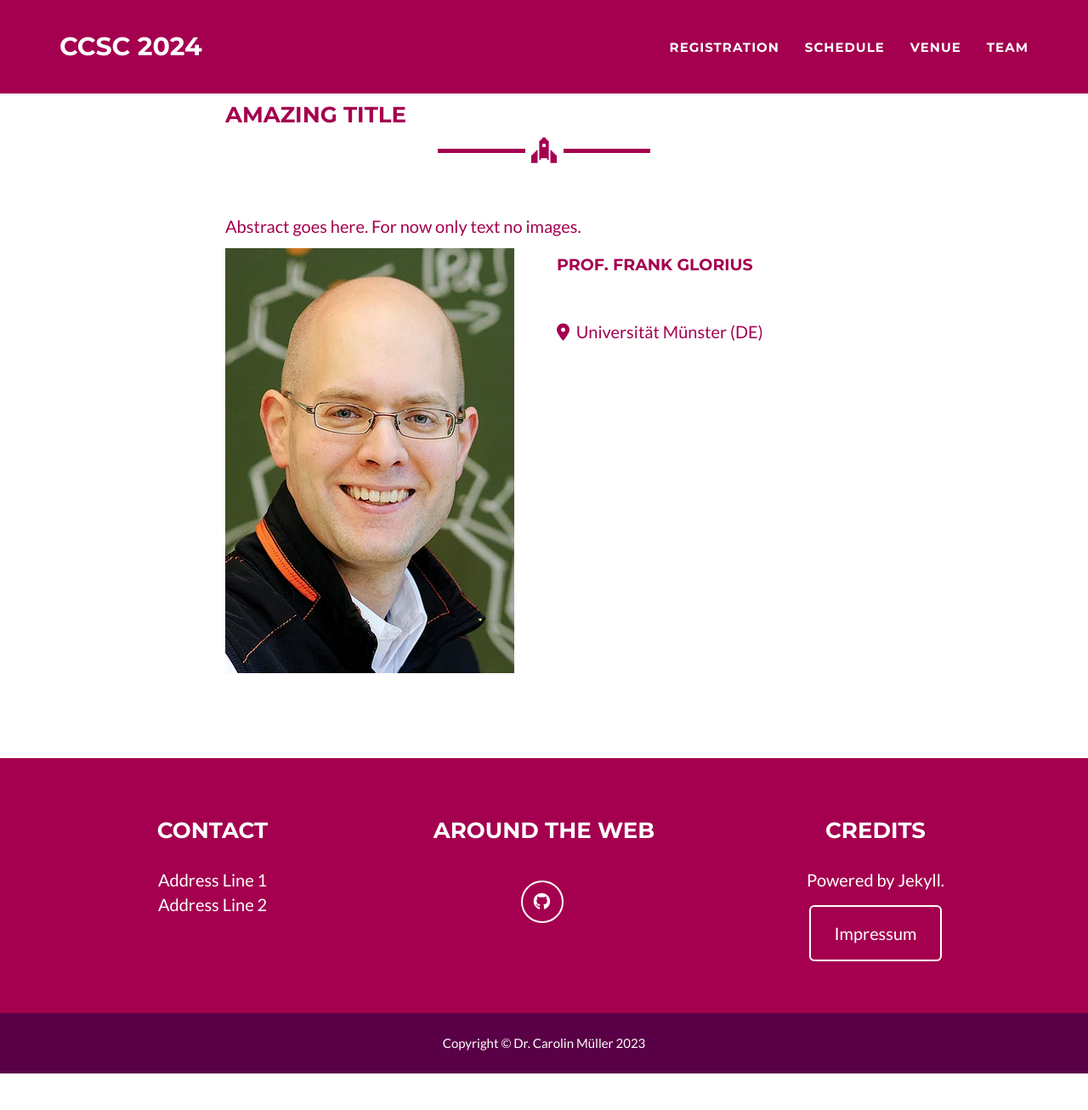
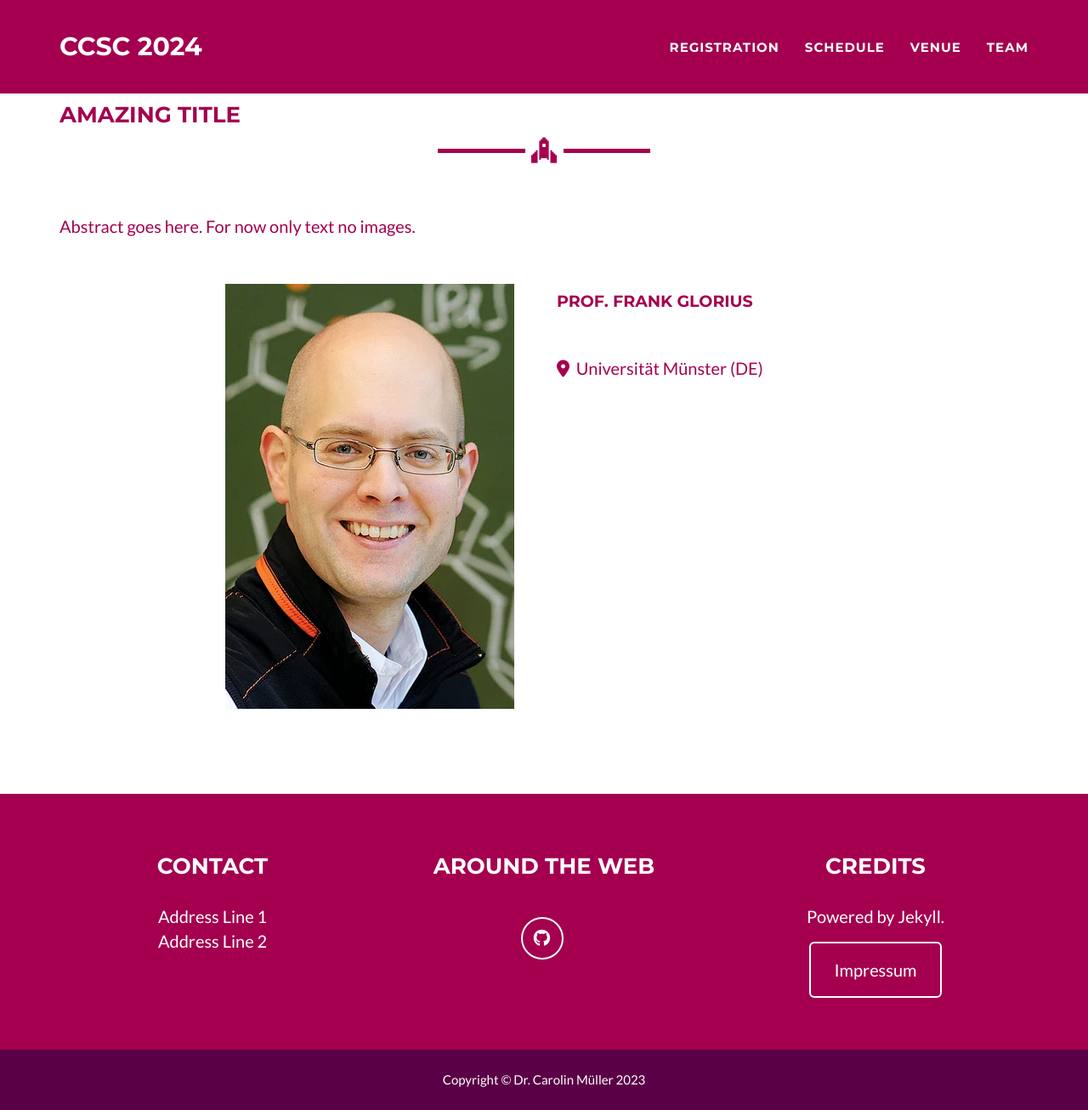
Before and after one commit to ccsc2024/ccsc2024.github.io, a Jekyll site: the page built from talks/glorius.md, in a window 1280 px wide and 1306 px high. Shown: the whole window at 85% size. Built offline with Jekyll 4.4.1, drawn with Linux system fonts in a browser that asks for light colours.

Commit message:
Update talkpage.html

```diff
--- a/_layouts/talkpage.html
+++ b/_layouts/talkpage.html
@@ -9,11 +9,12 @@
     <div class="container">
       <!-- abstract -->
       <div class="row">
-        <div class="col-lg-8 col-lg-offset-2">
+        <div class="col-lg-12">
           <h3>{{ page.title }}</h3>
           <hr class="star-primary">
           <br><br>
           <p>{{ page.abstract }}</p>
+          <br><br>
         </div>
       </div>
       <!-- now some details about the speaker -->
```
